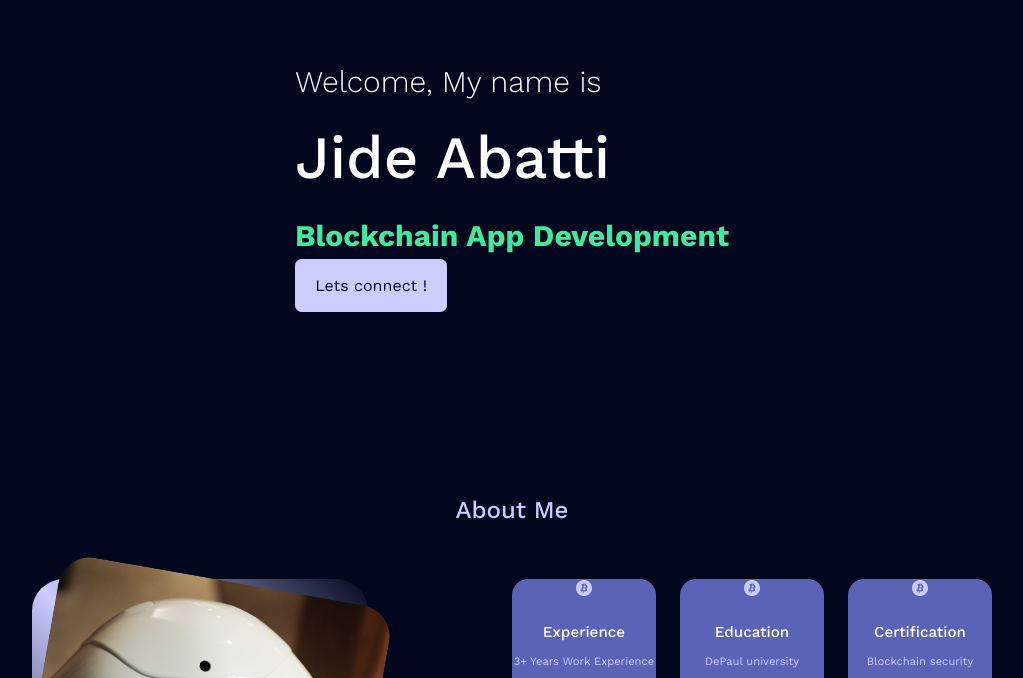
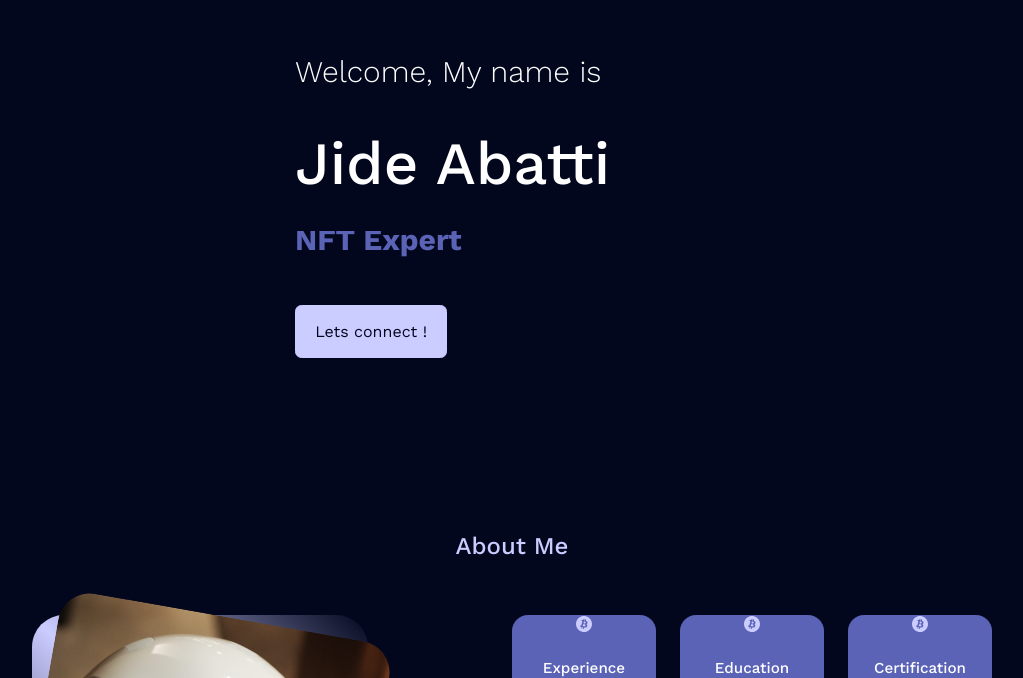
Before and after one commit to Huncho-J/Portfolio-V1, a React (Create React App) app: page / in a window 1280 px wide. Shown: the part 122-800 px from the top of the page, without its empty margins (128-1151 px from the left). Built offline with nearby package versions, Linux system fonts and the light colour scheme.

Commit message:
Update header.css

```diff
--- a/src/components/Header/header.css
+++ b/src/components/Header/header.css
@@ -1,56 +1,47 @@
 /* ------------------------------------------------------ */
 /* -- Header -- */
-
-.header {
-    display: flex;
-    height:100vh
-  }
-
   .h-left{
-    flex:1;
     display: flex;
     align-items: center;
     justify-content: center;
-
-
-  }
-
-  .h-right{
-    flex:1;
-    position: relative;
   }
 
   .h-left-wrapper{
-    padding:50px;
-    height: 60%;
+    padding:40px;
     display: flex;
     flex-direction: column;
     justify-content: space-between;
   }
-
   .h-intro{
     font-size:30px;
     font-weight:300;
   }
   .h-name{
     font-size: 60px;
+    margin-top: 1rem;
   }
   .h-title{
     height: 50px;
     overflow: hidden;
+    margin-top: 1rem;
   }
   .h-title-item{
     height:50px;
     font-size:30px;
     font-weight: bold;
-    color: #3EEA9C;
+    color: #5B63B7;
     display: flex;
     align-items: center;
+    margin-top: 1rem;
   }
   .h-title-wrapper{
-    height: 100;
+    height: 60%;
     animation: move 10s ease-in-out infinite alternate;
   }
+.btn-primary{
+    margin-top: 1.5rem;
+  }
+
   @keyframes move{
     33%{
       transform:translateY(-50px);
@@ -60,15 +51,7 @@
     }
     99%{
       transform: translateY(-150px);
-
     }
-  }
-
-  .h-img{
-    width: 100%;
-    height: 100%;
-    object-fit: cover;
-    position: absolute;
 
   }
 
```
